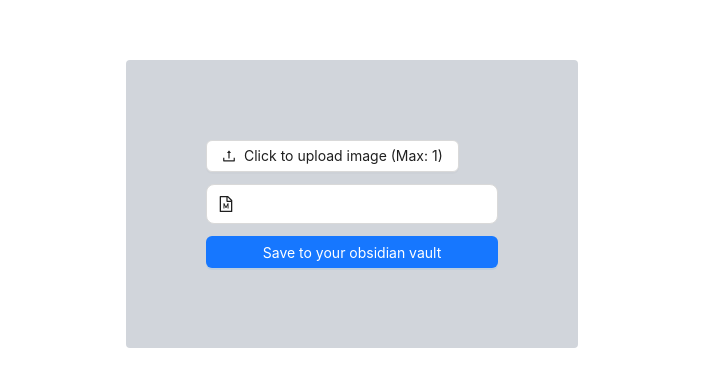
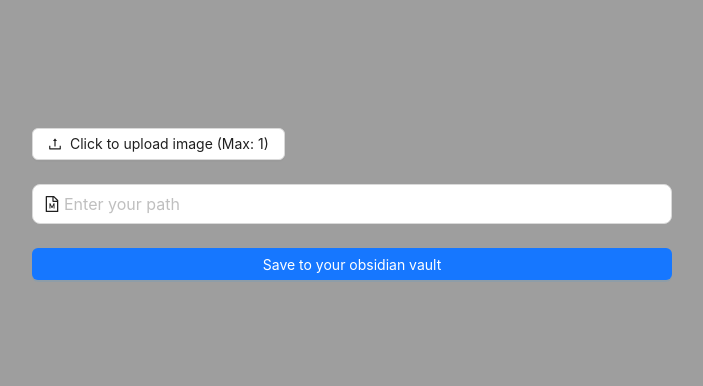
Before and after one commit to binh1232004/handwriting-recognition, a Next.js app in the folder web-app/: page / in a window 1280 px wide. Shown: the part 196-582 px from the top of the page, without its empty margins (288-991 px from the left). Built offline with nearby package versions, Linux system fonts and the light colour scheme.

Commit message:
feat: change ui layout and background image

```diff
--- a/web-app/app/page.js
+++ b/web-app/app/page.js
@@ -1,28 +1,31 @@
+'use client'
 import { Input, Upload } from "antd";
 import { FileMarkdownOutlined, UploadOutlined } from "@ant-design/icons";
 import { Button } from "antd";
-import fs from 'fs';
-import path from 'path';
+import { useEffect, useState } from "react";
 export default function Home() {
-  const handleButtonClick = (obsidianVaultPath) => {
-    const content = fs.readFileSync(sourcePath, 'utf8');
-
-    const fileName = path.basename(sourcePath);
-
-    const destPath = path.join(obsidianVaultPath, fileName);
-
-    fs.writeFileSync(destPath, content);
+  const [pathVault, setPathVault] = useState(undefined);
+  const handlePathVaultChange = (e) => {
+    setPathVault(e.target.value);
+  }
+  const handleButtonClick = () => {
 
   }
   return (
-<div className="w-full h-[100vh] flex flex-col justify-center items-center">
-    <form className="flex flex-col p-20 bg-gray-300 rounded space-y-3">
+  <div className="w-full h-[100vh] flex flex-col justify-center items-center"
+     style={{ backgroundImage: "url('http://localhost:3000/background.jpg')", backgroundSize: "cover" }}>
+    <form className="flex flex-col rounded space-y-6 sm:w-1/2">
       <Upload maxCount={1}>
         <Button icon={<UploadOutlined/>}>Click to upload image (Max: 1)</Button>
       </Upload>
-      <Input size="large" placeholder="" prefix={<FileMarkdownOutlined />} className=""/>
-      <Button type="primary" >Save to your obsidian vault</Button>
+      <Input
+        size="large"
+        placeholder="Enter your path"
+        prefix={<FileMarkdownOutlined />}
+        onChange={handlePathVaultChange}
+      />
+      <Button type="primary" onClick={handleButtonClick}>Save to your obsidian vault</Button>
     </form>
-</div>
+  </div>
   );
 }
```
Also changed, not shown: 2 other files (tests, documents, lock files or other folders).
